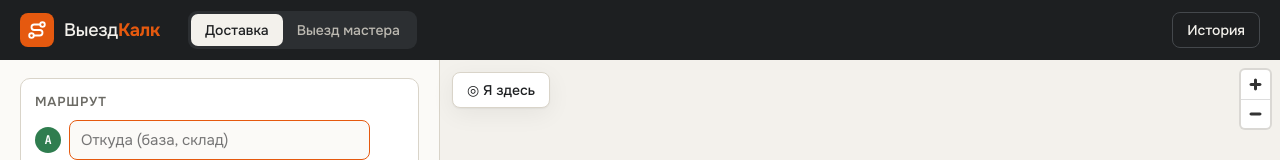
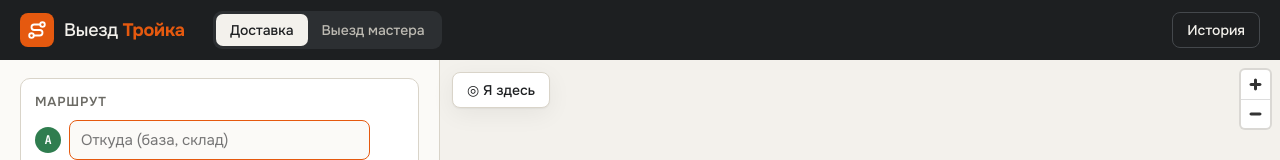
Before and after one commit to estark407-max/vyezd-troika, a plain HTML site: page index.html in a window 1280 px wide. Shown: the top 160 px of the page. Drawn offline with nearby package versions, Linux system fonts and the light colour scheme; no server answers.

Commit message:
Название: Выезд Тройка
Co-authored-by: Perplexity <noreply@perplexity.ai>

```diff
--- a/app.js
+++ b/app.js
@@ -1,4 +1,4 @@
-/* ВыездКалк — калькулятор стоимости доставки и выезда мастера */
+/* Выезд Тройка — калькулятор стоимости доставки и выезда мастера */
 (() => {
   'use strict';
 
--- a/index.html
+++ b/index.html
@@ -3,7 +3,7 @@
 <head>
 <meta charset="utf-8">
 <meta name="viewport" content="width=device-width, initial-scale=1">
-<title>Калькулятор выезда — расчёт стоимости доставки и вызова мастера</title>
+<title>Выезд Тройка — расчёт стоимости доставки и выезда мастера</title>
 <link rel="preconnect" href="https://fonts.googleapis.com">
 <link rel="preconnect" href="https://fonts.gstatic.com" crossorigin>
 <link href="https://fonts.googleapis.com/css2?family=Onest:wght@400;500;600;700&family=JetBrains+Mono:wght@500;700&display=swap" rel="stylesheet">
@@ -16,7 +16,7 @@
     <span class="brand-mark" aria-hidden="true">
       <svg viewBox="0 0 24 24" width="22" height="22" fill="none" stroke="currentColor" stroke-width="2" stroke-linecap="round" stroke-linejoin="round"><circle cx="6" cy="18" r="2.5"/><circle cx="18" cy="6" r="2.5"/><path d="M8.5 18H15a3 3 0 0 0 0-6H9a3 3 0 0 1 0-6h6.5"/></svg>
     </span>
-    <span class="brand-name">Выезд<b>Калк</b></span>
+    <span class="brand-name">Выезд <b>Тройка</b></span>
   </div>
   <nav class="mode-tabs" role="tablist" aria-label="Тип заявки">
     <button role="tab" class="tab active" data-mode="delivery" aria-selected="true">Доставка</button>
```
